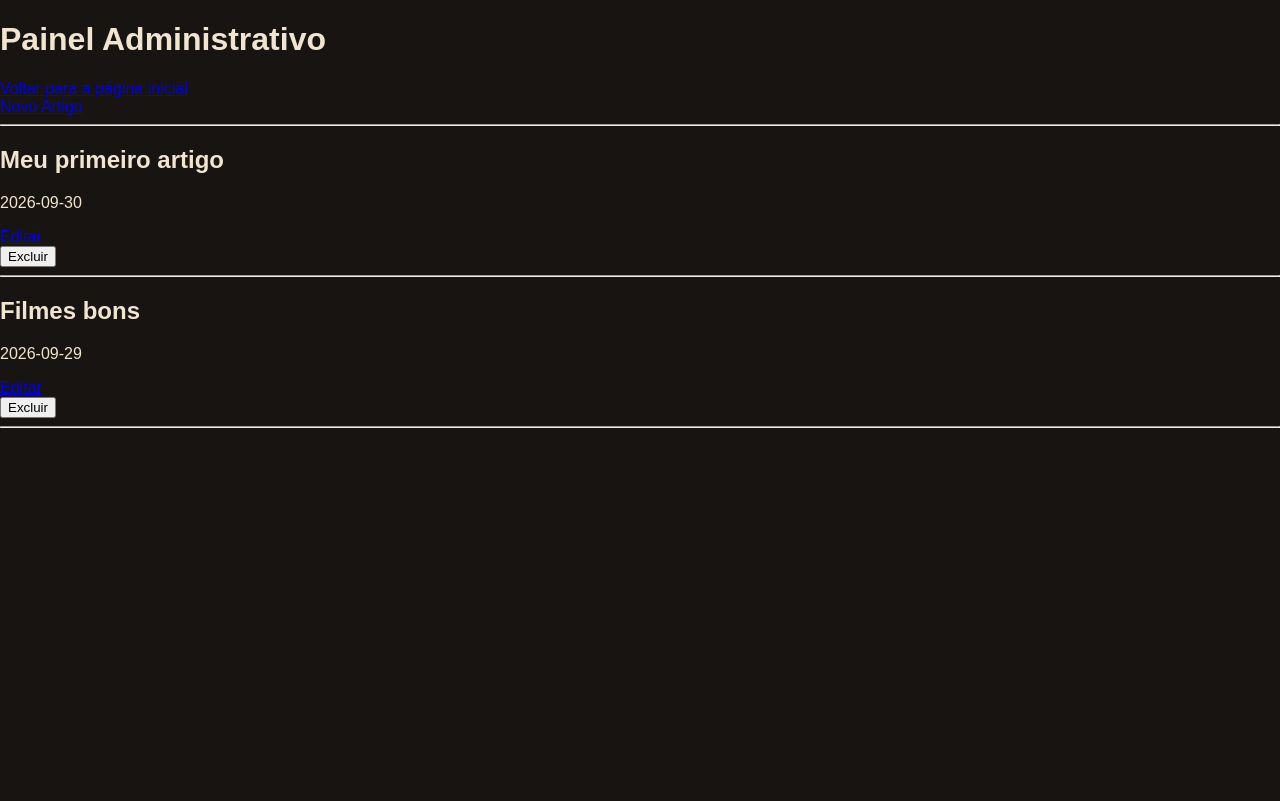
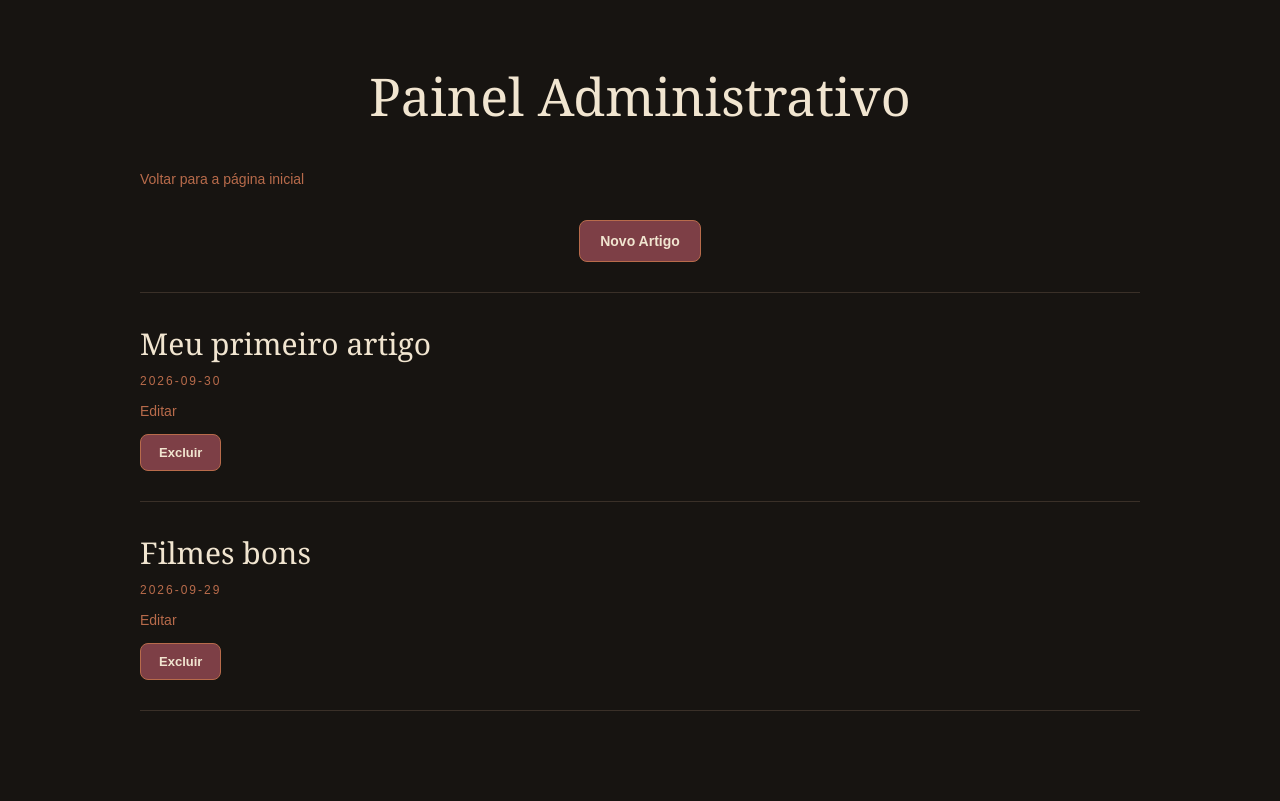
Before and after one commit to Pachecojiut/Personal-Blog, a Flask app: page /admin in a window 1280 px wide. Before the commit the page ends 428 px from the top, so only its background shows below. Run offline with Flask 3, Linux system fonts and the light colour scheme; the visitor is signed in with stand-in values (Sample User, id 1).

Commit message:
Designando

```diff
--- a/app.py
+++ b/app.py
@@ -1,5 +1,5 @@
 import json
-from flask import Flask, render_template, request, session, redirect
+from flask import Flask, render_template, request, session, redirect,url_for
 import os
 
 app = Flask(__name__)
@@ -78,6 +78,7 @@ def new():
 
         with open(f'articles/{novo_id}.json', 'w', encoding='utf-8') as arquivo:
             json.dump(novo_artigo, arquivo, ensure_ascii=False, indent=4)
+            return redirect(url_for('admin'))
     return render_template('new.html')
 
 
--- /dev/null
+++ b/static/admin.css
@@ -0,0 +1,198 @@
+* {
+    box-sizing: border-box;
+}
+
+html {
+    scroll-behavior: smooth;
+}
+
+body {
+    margin: 0;
+    padding: 60px 30px;
+    background-color: #171411;
+    color: #F1E5D0;
+    font-family: Arial, sans-serif;
+}
+
+/* TÍTULO */
+
+h1 {
+    max-width: 1000px;
+    margin: 0 auto 40px auto;
+    font-family: Georgia, 'Times New Roman', serif;
+    font-size: 52px;
+    font-weight: 400;
+    text-align: center;
+    color: #F1E5D0;
+
+    animation: subir 0.8s ease-out;
+}
+
+/* LINKS PRINCIPAIS */
+
+body > a {
+    display: inline-block;
+    margin-bottom: 15px;
+    color: #B86B4B;
+    text-decoration: none;
+    font-size: 14px;
+    transition:
+        transform 0.3s ease,
+        color 0.3s ease;
+}
+
+body > a:hover {
+    color: #F1E5D0;
+    transform: translateY(-3px);
+}
+
+/* CENTRALIZA OS LINKS */
+
+body > a,
+body > hr {
+    margin-left: auto;
+    margin-right: auto;
+}
+
+body > a {
+    display: block;
+    max-width: 1000px;
+}
+
+/* LINHA */
+
+hr {
+    max-width: 1000px;
+    margin-top: 30px;
+    margin-bottom: 30px;
+    border: none;
+    border-top: 1px solid #3A3028;
+}
+
+/* ARTIGOS */
+
+h2 {
+    max-width: 1000px;
+    margin: 30px auto 10px auto;
+
+    font-family: Georgia, 'Times New Roman', serif;
+    font-size: 30px;
+    font-weight: 400;
+
+    color: #F1E5D0;
+
+    animation: subir 0.8s ease-out;
+}
+
+p {
+    max-width: 1000px;
+    margin: 0 auto 15px auto;
+
+    color: #B86B4B;
+    font-size: 12px;
+    letter-spacing: 2px;
+}
+
+/* EDITAR */
+
+h2 + p + a {
+    color: #B86B4B;
+    text-decoration: none;
+    transition:
+        color 0.3s ease,
+        transform 0.3s ease;
+}
+
+h2 + p + a:hover {
+    color: #F1E5D0;
+    transform: translateY(-2px);
+}
+
+/* BOTÃO EXCLUIR */
+
+form {
+    max-width: 1000px;
+    margin: 10px auto 0 auto;
+}
+
+button {
+    padding: 10px 18px;
+
+    background-color: #7D3F46;
+    color: #F1E5D0;
+
+    border: 1px solid #B86B4B;
+    border-radius: 8px;
+
+    font-size: 13px;
+    font-weight: bold;
+
+    cursor: pointer;
+
+    transition:
+        transform 0.3s ease,
+        background-color 0.3s ease,
+        color 0.3s ease,
+        box-shadow 0.3s ease;
+}
+
+button:hover {
+    background-color: #B86B4B;
+    color: #171411;
+    transform: translateY(-3px);
+    box-shadow: 0 8px 20px rgba(0, 0, 0, 0.25);
+}
+
+/* ANIMAÇÕES */
+
+@keyframes subir {
+    from {
+        opacity: 0;
+        transform: translateY(30px);
+    }
+
+    to {
+        opacity: 1;
+        transform: translateY(0);
+    }
+}
+
+/* RESPONSIVIDADE */
+
+@media (max-width: 700px) {
+
+    body {
+        padding: 40px 20px;
+    }
+
+    h1 {
+        font-size: 40px;
+    }
+
+    h2 {
+        font-size: 25px;
+    }
+}
+
+.novo-artigo {
+    width: fit-content;
+    padding: 12px 20px;
+
+    background-color: #7D3F46;
+    color: #F1E5D0 !important;
+
+    border: 1px solid #B86B4B;
+    border-radius: 8px;
+
+    font-weight: bold;
+
+    transition:
+        transform 0.3s ease,
+        background-color 0.3s ease;
+}
+
+.novo-artigo:hover {
+    background-color: #B86B4B;
+    color: #171411 !important;
+    transform: translateY(-3px);
+}
--- a/templates/admin.html
+++ b/templates/admin.html
@@ -5,14 +5,15 @@
     <meta name="viewport" content="width=device-width, initial-scale=1.0">
     <title>Admin</title>
 
-    <link rel="stylesheet" href="{{ url_for('static', filename='style.css') }}">
+    <link rel="icon" type="image/x-icon" href="{{ url_for('static', filename='iconee.png') }}">
+    <link rel="stylesheet" href="{{ url_for('static', filename='admin.css') }}">
 </head>
 <body>
     <h1>Painel Administrativo</h1>
 
     <a href="/">Voltar para a página inicial</a>
     <br>
-    <a href="/new">Novo Artigo</a>
+    <a href="/new" class="novo-artigo">Novo Artigo</a>
 
     <hr>
 
```
Also changed, not shown: static/article.css (added, +79 -0 lines), templates/article.html (+11 -7 lines).
